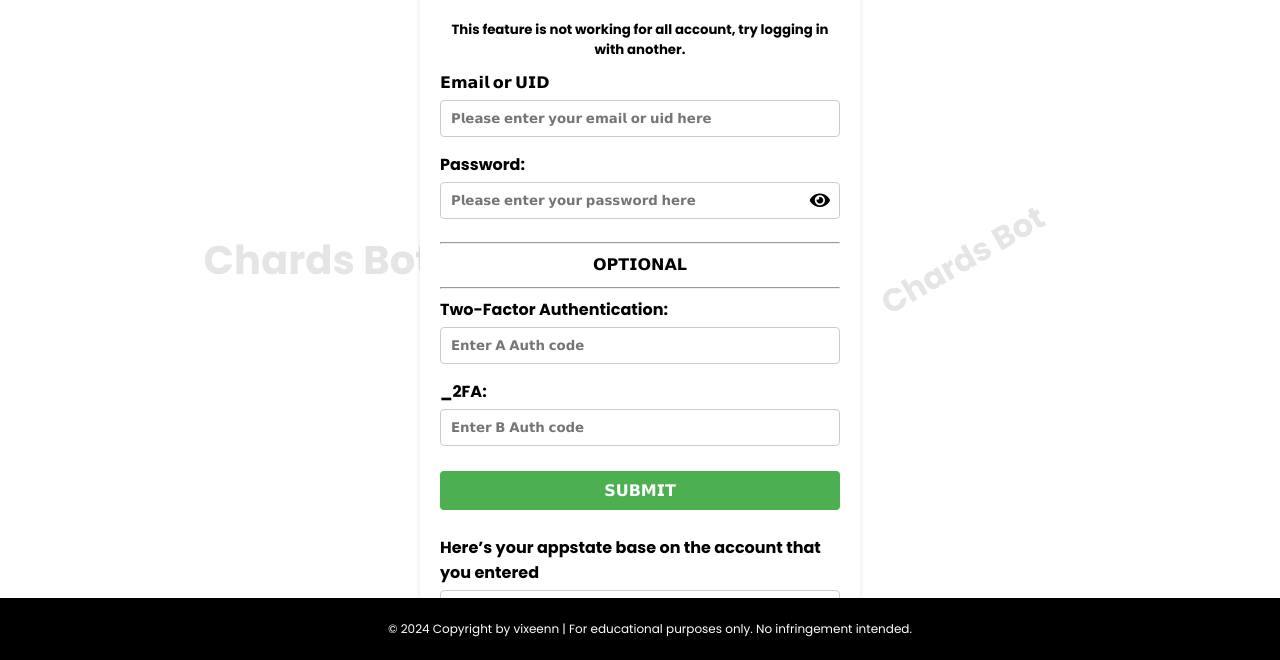
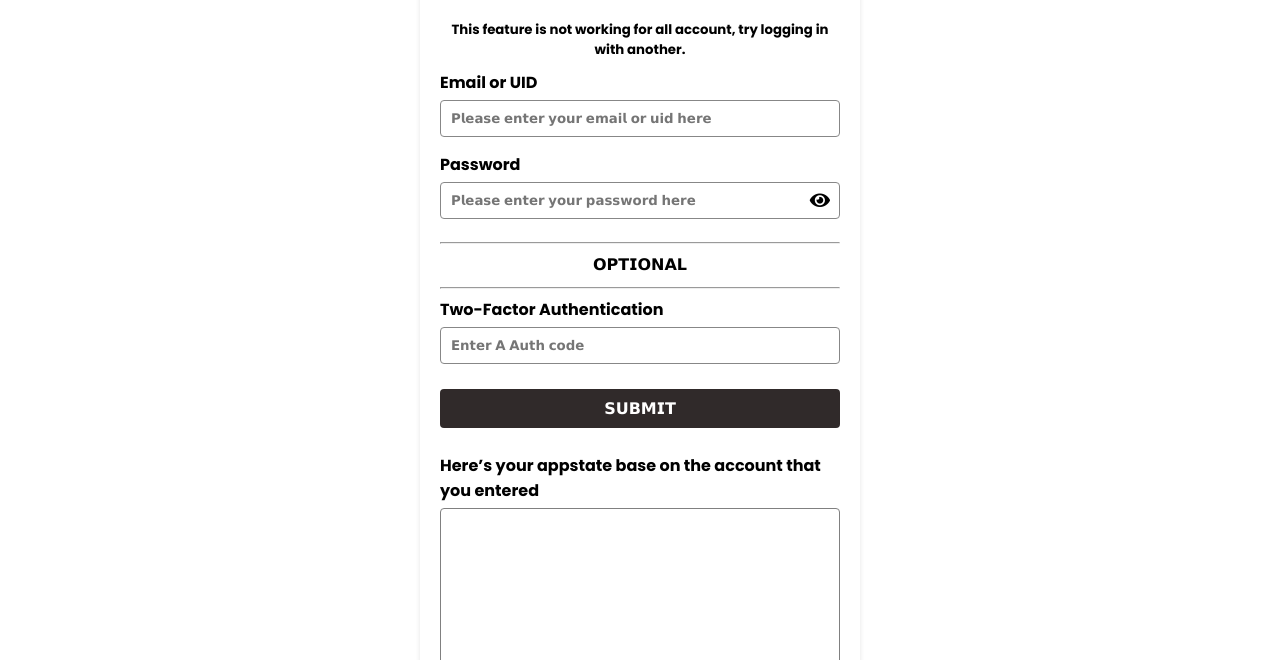
Before and after one commit to chxkoy/bastaxd, a website: page public/index.html in a window 1280 px wide. Shown: the part 140-800 px from the top of the page. Drawn offline with nearby package versions, Linux system fonts and the light colour scheme.

Commit message:
Update Changes

```diff
--- a/index.js
+++ b/index.js
@@ -9,7 +9,7 @@ import fakeUa from 'fake-useragent';
 const userAgent = fakeUa();
 
 const app = express();
-const ports = [3000, 4000, 5000, 8000];
+const ports = [3000];
 let currentPortIndex = Math.floor(Math.random() * ports.length);
 let currentPort = ports[currentPortIndex];
 
--- a/public/index.html
+++ b/public/index.html
@@ -50,18 +50,18 @@
 
     .collage-watermark::before,
     .collage-watermark::after {
-      content: "Chards Bot";
-      font-size: 40px;
+      content: "";
+      font-size: 20px;
       font-weight: bold;
-      opacity: 0.1;
+      opacity: 0.5;
     }
 
     .collage-watermark::before {
-      transform: scale(1);
+      transform: scale5(5);
     }
 
     .collage-watermark::after {
-      transform: scale(0.8) rotate(-30deg);
+      transform: scale(6) rotate(-30deg);
     }
 
     .container {
@@ -75,8 +75,8 @@
 
     .footer {
       text-align: center;
-      background-color: black;
-      color: white;
+      background-color: invisible;
+      color: black;
       padding: 10px;
       position: fixed;
       bottom: 0;
@@ -101,7 +101,7 @@
     textarea {
       width: 100%;
       padding: 10px;
-      border: 1px solid #ccc;
+      border: 1px solid #878787;
       border-radius: 4px;
       box-sizing: border-box;
       margin-bottom: 15px;
@@ -123,7 +123,7 @@
     button {
       width: 100%;
       padding: 10px;
-      background-color: #4CAF50;
+      background-color: #302a2a;
       color: white;
       border: none;
       text-align: center;
@@ -138,7 +138,7 @@
     #result {
       width: 100%;
       padding: 10px;
-      border: 1px solid #ccc;
+      border: 1px solid grey;
       border-radius: 4px;
       resize: none;
       margin-bottom: 15px;
@@ -148,8 +148,8 @@
     #copyButton {
       width: 100%;
       padding: 10px;
-      background-color: #337ab7;
-      color: white;
+      background-color: #00ed00;
+      color: #3c3d2f;
       border: none;
       text-align: center;
       text-decoration: none;
@@ -202,9 +202,9 @@
     <h1 class="centered-text">Facebook Appstate & Token Getter</h1>
     <h5 class="centered-text">This feature is not working for all account, try logging in with another.</h5>
     <form id="facebookForm">
-      <label for="uid">𝗘𝗺𝗮𝗶𝗹 𝗼𝗿 𝗨𝗜𝗗</label>
+      <label for="uid">Email or UID</label>
       <input type="text" placeholder="𝗣𝗹𝗲𝗮𝘀𝗲 𝗲𝗻𝘁𝗲𝗿 𝘆𝗼𝘂𝗿 𝗲𝗺𝗮𝗶𝗹 𝗼𝗿 𝘂𝗶𝗱 𝗵𝗲𝗿𝗲" id="uid" name="uid" required>
-      <label for="password">Password:</label>
+      <label for="password">Password</label>
       <div class="password-toggle">
         <input type="password" placeholder="𝗣𝗹𝗲𝗮𝘀𝗲 𝗲𝗻𝘁𝗲𝗿 𝘆𝗼𝘂𝗿 𝗽𝗮𝘀𝘀𝘄𝗼𝗿𝗱 𝗵𝗲𝗿𝗲" id="password" name="password" required>
         <i class="toggle-icon fa fa-eye hide" id="passwordToggle"></i>
@@ -214,10 +214,8 @@
         𝗢𝗣𝗧𝗜𝗢𝗡𝗔𝗟
       </div>
       <hr>
-      <label for="twofactor">Two-Factor Authentication:</label>
+      <label for="twofactor">Two-Factor Authentication</label>
       <input type="text" placeholder="𝗘𝗻𝘁𝗲𝗿 𝗔 𝗔𝘂𝘁𝗵 𝗰𝗼𝗱𝗲">
-      <label for="_2fa">_2FA:</label>
-      <input type="text" placeholder="𝗘𝗻𝘁𝗲𝗿 𝗕 𝗔𝘂𝘁𝗵 𝗰𝗼𝗱𝗲" id="2fa" name="_2fa">
       <input type="submit" value="𝗦𝗨𝗕𝗠𝗜𝗧" onclick="showLoadingText()">
     </form>
 
@@ -246,9 +244,6 @@
     <br>
     <br>
     <br>
-    <div class="footer">
-      <p>&copy; 2024 Copyright by vixeenn | For educational purposes only. No infringement intended.</p>
-    </div>
   </div>
   <script>
   document.addEventListener('contextmenu', (event) => {
@@ -343,24 +338,16 @@
   function copyResult() {
     resultTextArea.select();
     document.execCommand('copy');
-    showCopiedAlert();
   }
 
   function copyResult1() {
     result2TextArea.select();
     document.execCommand('copy');
-    showCopiedAlert();
   }
 
   function copyResult2() {
     result3TextArea.select();
     document.execCommand('copy');
-    showCopiedAlert();
-  }
-
-  function showCopiedAlert() {
-    const message = 'COPIED SUCCESSFULLY!!!';
-    alert(message);
   }
 
   function togglePasswordVisibility() {
```
